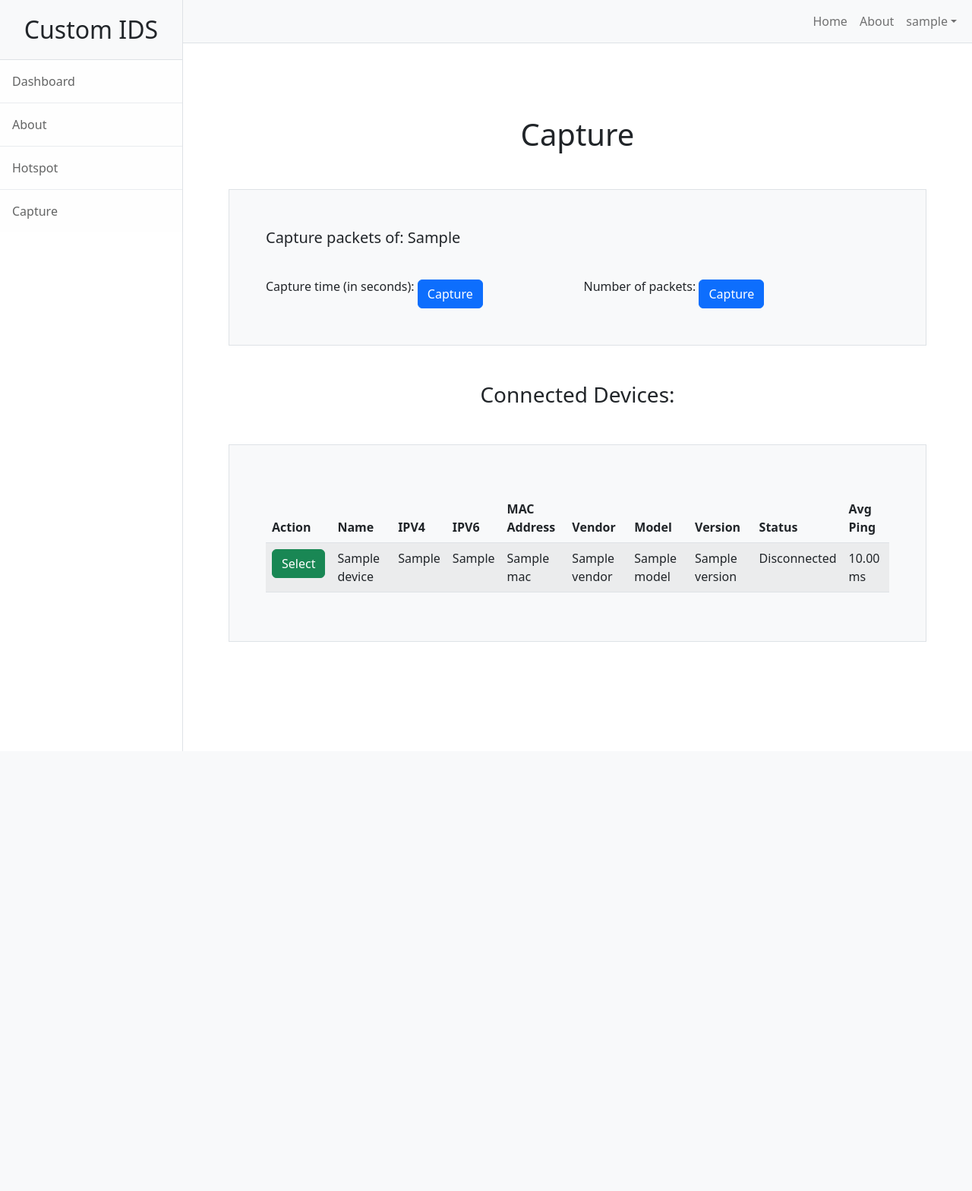
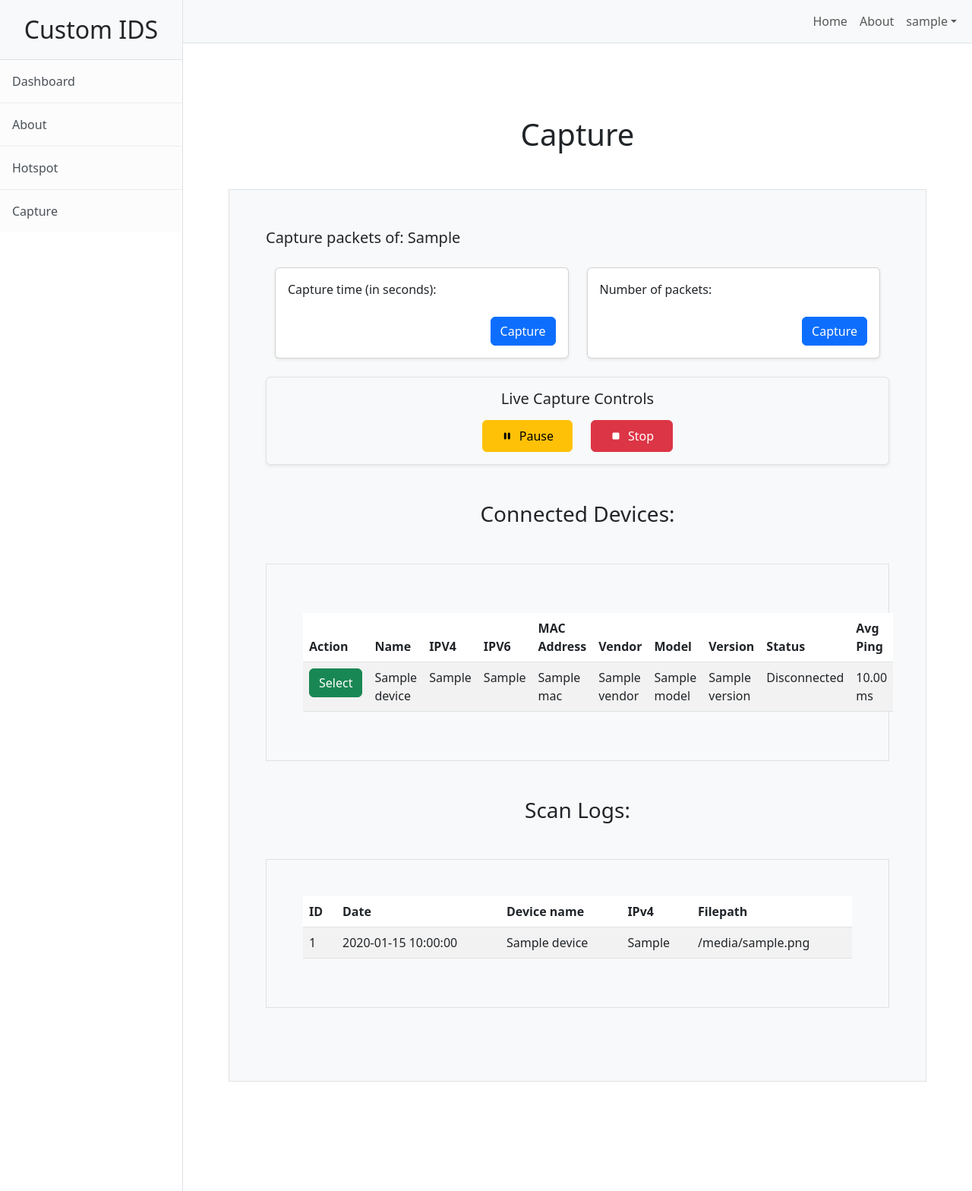
Before and after one commit to noebackert/IoT-scanner, a Flask app: template app/view/templates/capture/capture.html in a window 1280 px wide. Shown: the whole page at 76% size. Before the commit the page ends 989 px from the top, so only its background shows below. Run offline with Flask 3, Linux system fonts and the light colour scheme; the template is opened without the code that fills it: most values are stand-ins (such as "Sample title", 1, 10 or a date in 2020); parts of the project's set-up code (start-up, migrations or seed data) failed here and were passed over; some libraries are stand-ins or nearby versions.

Commit message:
En train d'ajouter live capture

```diff
--- a/app/models/capture/forms.py
+++ b/app/models/capture/forms.py
@@ -20,3 +20,7 @@ class CaptureTimeForm(FlaskForm):
 class CaptureNumberForm(FlaskForm):
     numberSelector = IntegerField('Number', validators=[DataRequired(), NumberRange(min=1, max=1000)])
     submit = SubmitField('Submit')
+
+class CapturePlayForm(FlaskForm):
+    value = StringField('Play', validators=[DataRequired()], default="stop")
+    submit = SubmitField('Play')
--- a/app/view/templates/capture/capture.html
+++ b/app/view/templates/capture/capture.html
@@ -2,6 +2,13 @@
 {% block title %}Capture{% endblock %}
 {% block content %}
 
+<head>
+    <!-- Bootstrap CSS -->
+<link href="https://cdn.jsdelivr.net/npm/bootstrap@5.3.0/dist/css/bootstrap.min.css" rel="stylesheet">
+<!-- Bootstrap Icons -->
+<link href="https://cdn.jsdelivr.net/npm/bootstrap-icons/font/bootstrap-icons.css" rel="stylesheet">
+
+</head>
 <!-- refresh the page every 10 sec -->
 <meta http-equiv="refresh" content="10">
 <div class="container p-5 my-5">
@@ -25,28 +32,90 @@
 
 
         </p>
-        <div class="d-flex justify-content-between">
-            <!-- First form -->
-            <form method="POST" action="" class="w-50 me-2">
-                {{ content['timeCaptureForm'].hidden_tag() }}
-                <div class="form-group mt-2">
-                    <label for="time">Capture time (in seconds):</label>
-                    {{ content['timeCaptureForm'].timeSelector(class="form-control", id="time", placeholder="Enter time in seconds") }}
-                    <button type="submit" class="btn btn-primary mt-3">Capture</button>
+        <div class="container mt-4">
+            <div class="row g-4">
+                <!-- First Form -->
+                <div class="col-md-6">
+                    <div class="card shadow-sm">
+                        <div class="card-body">
+                            <form method="POST" action="">
+                                {{ content['timeCaptureForm'].hidden_tag() }}
+                                <div class="form-group mb-3">
+                                    <label for="time" class="form-label">Capture time (in seconds):</label>
+                                    {{ content['timeCaptureForm'].timeSelector(class="form-control", id="time", placeholder="Enter time in seconds") }}
+                                </div>
+                                <div class="d-flex justify-content-end">
+                                    <button type="submit" class="btn btn-primary">Capture</button>
+                                </div>
+                            </form>
+                        </div>
+                    </div>
                 </div>
-            </form>
 
-            <!-- Second form -->
-            <form method="POST" action="" class="w-50 ms-2">
-                {{ content['numberCaptureForm'].hidden_tag() }}
-                <div class="form-group mt-2">
-                    <label for="number">Number of packets:</label>
-                    {{ content['numberCaptureForm'].numberSelector(class="form-control", id="number", placeholder="Enter number of packets") }}
-                    <button type="submit" class="btn btn-primary mt-3">Capture</button>
+                <!-- Second Form -->
+                <div class="col-md-6">
+                    <div class="card shadow-sm">
+                        <div class="card-body">
+                            <form method="POST" action="">
+                                {{ content['numberCaptureForm'].hidden_tag() }}
+                                <div class="form-group mb-3">
+                                    <label for="number" class="form-label">Number of packets:</label>
+                                    {{ content['numberCaptureForm'].numberSelector(class="form-control", id="number", placeholder="Enter number of packets") }}
+                                </div>
+                                <div class="d-flex justify-content-end">
+                                    <button type="submit" class="btn btn-primary">Capture</button>
+                                </div>
+                            </form>
+                        </div>
+                    </div>
                 </div>
-            </form>
+            </div>
         </div>
-    </div>
+
+        <div class="mt-4 p-3 border rounded bg-light shadow-sm">
+            <!-- Section Title -->
+            <h5 class="mb-3 text-center">Live Capture Controls</h5>
+
+            <!-- Buttons aligned side-by-side -->
+            <div class="d-flex justify-content-center align-items-center gap-4">
+                <!-- Capture Form -->
+                {% if content['playCaptureForm'].value.data == "stop" %}
+                <form method="POST" action="" class="mb-0">
+                    {{ content['playCaptureForm'].hidden_tag() }}
+                    <input type="hidden" name="action" value="play">
+                    <button type="submit" class="btn btn-success d-flex align-items-center px-4 py-2">
+                        <i class="bi bi-camera-fill me-2"></i> Capture
+                    </button>
+                </form>
+                {% elif content['playCaptureForm'].value.data == "pause" %}
+
+                <form method="POST" action="" class="mb-0">
+                    {{ content['playCaptureForm'].hidden_tag() }}
+                    <input type="hidden" name="action" value="resume">
+                    <button type="submit" class="btn btn-success d-flex align-items-center px-4 py-2">
+                        <i class="bi bi-camera-fill me-2"></i> Capture
+                    </button>
+                </form>
+                {% else %}
+                <form method="POST" action="" class="mb-0">
+                    {{ content['playCaptureForm'].hidden_tag() }}
+                    <input type="hidden" name="action" value="pause">
+                    <button type="submit" class="btn btn-warning d-flex align-items-center px-4 py-2">
+                        <i class="bi bi-pause-fill me-2"></i> Pause
+                    </button>
+                </form>
+                {% endif %}
+
+                <!-- Stop Form -->
+                <form method="POST" action="" class="mb-0">
+                    {{ content['playCaptureForm'].hidden_tag() }}
+                    <button type="submit" class="btn btn-danger d-flex align-items-center px-4 py-2">
+                        <i class="bi bi-stop-fill me-2"></i> Stop
+                    </button>
+                </form>
+            </div>
+        </div>
+
 
 
     <h3 class="mt-5 text-center">Connected Devices:</h3>
@@ -110,6 +179,40 @@
             {% endif %}
         </p>
     </div>
+
+
+    <h3 class="mt-5 text-center">Scan Logs:</h3>
+
+    <div class="container p-5 my-5 border bg-light">
+        <table class="table table-striped">
+            <thead>
+                <tr>
+                    <th>ID</th>
+                    <th>Date</th>
+                    <th>Device name</th>
+                    <th>IPv4</th>
+                    <th>Filepath</th>
+                </tr>
+            </thead>
+            <tbody>
+                {% if content["logs"] %}
+                    {% for log in content["logs"] %}
+                        <tr>
+                            <td>{{ log.Capture.id}}</td>
+                            <td>{{ log.Capture.date }}</td>
+                            <td>{{ log.Device.name }}</td>
+                            <td>{{ log.Device.ipv4 }}</td>
+                            <td>{{ log.Capture.file_path }}</td>
+                        </tr>
+                    {% endfor %}
+                {% else %}
+                    <tr>
+                        <td colspan="9">No logs found.</td>
+                    </tr>
+                {% endif %}
+
+        </table>
+    </div>
 </div>
 
 
```
Also changed, not shown: app/controllers/capture/controller.py (+11 -2 lines), app/controllers/capture/sniffer.py (added, +41 -0 lines), 4 other files.
